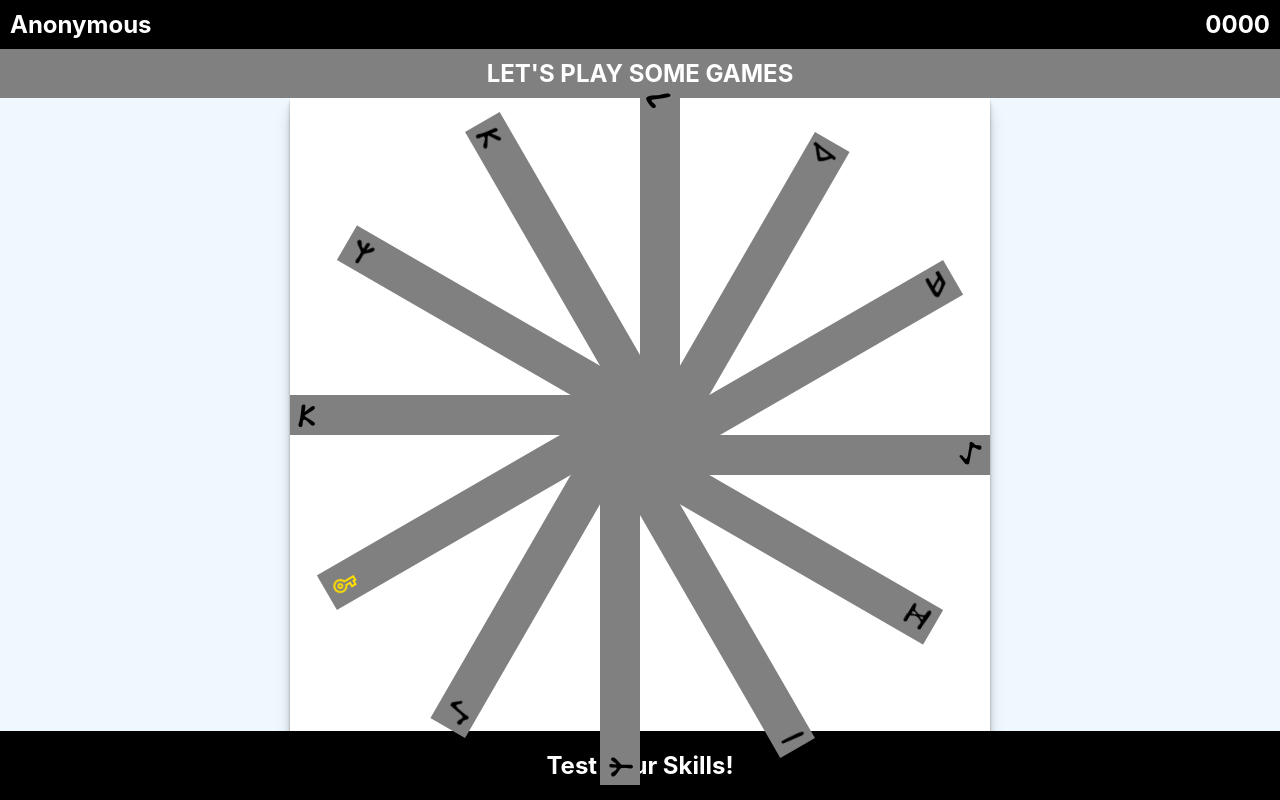
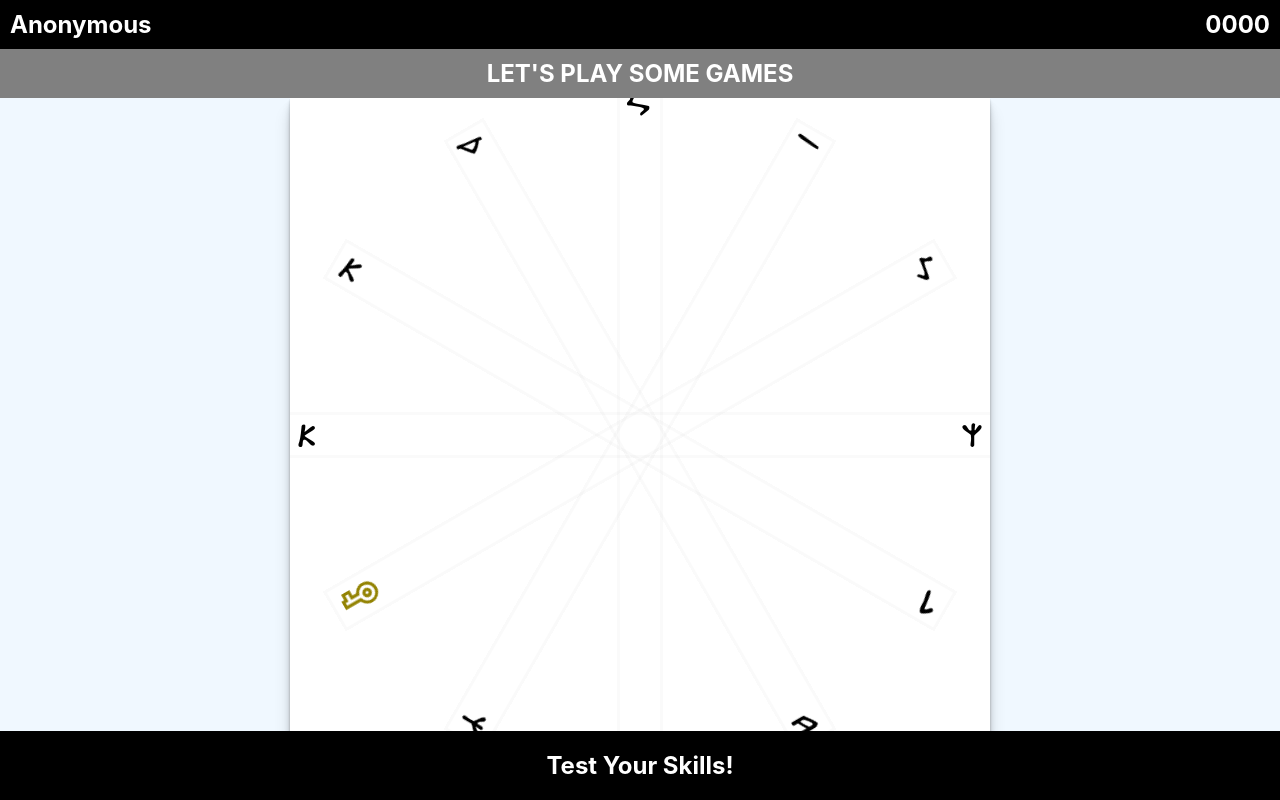
Before and after one commit to leavemydogalone/LetsPlaySomeGames, a React (Create React App) app: page / in a window 1280 px wide. Built offline with nearby package versions, Linux system fonts and the light colour scheme.

Commit message:
fade in and spin styles

```diff
--- a/src/components/SpinBar.tsx
+++ b/src/components/SpinBar.tsx
@@ -2,31 +2,35 @@ import React, { useState } from "react";
 
 type Props = {
   degrees: number;
-  letter?: string;
+  letter: string;
   handleWin: () => void;
   delay: number;
 };
 
 export default function SpinBar({ degrees, letter, handleWin, delay }: Props) {
   const handleClick = () => {
-    if (!letter) handleWin();
+    if (!letter[1]) handleWin();
   };
 
   const style = {
-    transform: `rotate(${degrees}deg) translate(-50%, -50%)`,
+    transform: `rotate(${degrees}deg)`,
     animationDelay: `${delay}ms`,
   };
+
   return (
     <div className="spinBar" style={style}>
+      <span className="thingContainer">{letter[0]}</span>
+
       <span className="thingContainer" onClick={handleClick}>
-        {letter || (
+        {letter[1] || (
           <svg
             className="keySVG"
             xmlns="http://www.w3.org/2000/svg"
-            height="24px"
+            height="38px"
             viewBox="0 0 24 24"
-            width="24px"
-            fill="#000000"
+            width="38px"
+            fill="#938303"
+            style={{ display: "grid" }}
           >
             <path d="M0 0h24v24H0V0z" fill="none" />
             <path d="M22 19h-6v-4h-2.68c-1.14 2.42-3.6 4-6.32 4-3.86 0-7-3.14-7-7s3.14-7 7-7c2.72 0 5.17 1.58 6.32 4H24v6h-2v4zm-4-2h2v-4h2v-2H11.94l-.23-.67C11.01 8.34 9.11 7 7 7c-2.76 0-5 2.24-5 5s2.24 5 5 5c2.11 0 4.01-1.34 4.71-3.33l.23-.67H18v4zM7 15c-1.65 0-3-1.35-3-3s1.35-3 3-3 3 1.35 3 3-1.35 3-3 3zm0-4c-.55 0-1 .45-1 1s.45 1 1 1 1-.45 1-1-.45-1-1-1z" />
--- a/src/scenes/LevelThree.tsx
+++ b/src/scenes/LevelThree.tsx
@@ -3,7 +3,7 @@ import SpinBar from "../components/SpinBar";
 
 export default function LevelThree() {
   const [start, setStart] = useState(false);
-  const standInString = "kykldashiys";
+  const standInString = ["ky", "kl", "da", "sh", "iy", "s"];
 
   useEffect(() => {
     const startSpin = setTimeout(() => {
@@ -15,23 +15,20 @@ export default function LevelThree() {
     console.log("you win");
   };
 
-  const spinBars = standInString
-    .split("")
-    .map((letter: string, index: number) => (
+  const spinBars = standInString.map((letter: string, index: number) => (
     <SpinBar
       degrees={index * 30}
       letter={letter}
       key={index}
       handleWin={handleWin}
-        delay={index * 300}
+      delay={index * 400}
     />
   ));
 
   return (
     <div className="levelThree">
       <div className="flexContainer">
-        {spinBars}
-        <SpinBar degrees={330} handleWin={handleWin} delay={3300} />
+        <div className="spinContainer">{spinBars}</div>
       </div>
     </div>
   );
--- a/src/styles/_levelThree.scss
+++ b/src/styles/_levelThree.scss
@@ -4,48 +4,71 @@
   0% {
     opacity: 0;
     color: black;
+    outline: 3px solid black;
   }
   25% {
     opacity: 1;
     color: blue;
   }
+  50% {
+    color: black;
+  }
   75% {
+    color: black;
     opacity: 1;
-    color: blue;
   }
   100% {
     color: black;
     opacity: 1;
+    outline: 3px solid #00000005;
   }
 }
-
+@keyframes spinFast {
+  0% {
+    transform: rotate(0deg);
+  }
+  50% {
+    transform: rotate(180deg);
+  }
+  100% {
+    transform: rotate(0deg);
+  }
+}
 .levelThree {
   height: 100%;
   .flexContainer {
     height: 100%;
     position: relative;
+    display: flex;
+    justify-content: center;
+    align-items: center;
+    overflow: hidden;
+    .spinContainer {
+      position: relative;
+      width: 100%;
+      &.spinFast {
+        animation: spinFast 0.2s infinite;
       }
       .spinBar {
         position: absolute;
         top: 50%;
-    left: 25%;
-    width: 50%;
+        width: 100%;
         height: 40px;
-
+        transform-origin: center center;
         display: flex;
-    justify-content: flex-start;
+        justify-content: space-between;
         align-items: center;
-    background: grey;
-    animation: fadeIn 1s forwards ease-in-out;
+        // outline: 3px solid;
+        animation: fadeIn 2s forwards ease-in-out;
         opacity: 0;
         .thingContainer {
-      padding: 5px 8px;
+          padding: 0 8px;
           font-size: 38px;
           font-family: Odinson, serif;
           .keySVG {
-        filter: invert(84%) sepia(20%) saturate(2971%) hue-rotate(358deg)
-          brightness(106%) contrast(105%);
           }
         }
       }
     }
+  }
+}
```
Lines whose indentation alone changed are shown as unchanged.
